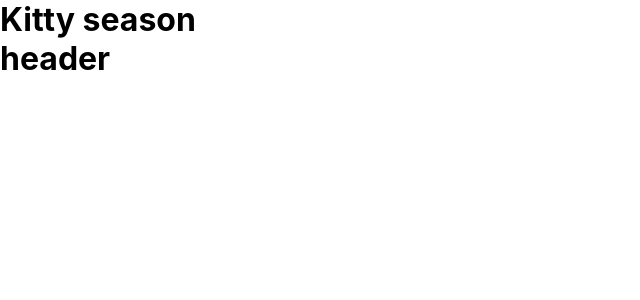
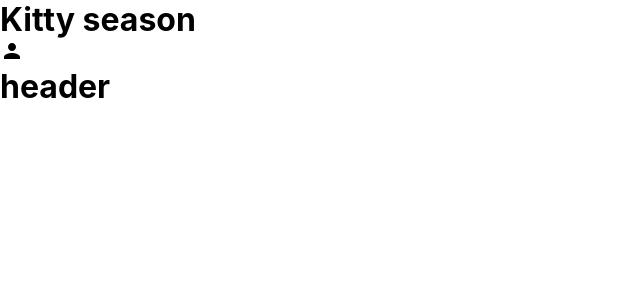
Before and after one commit to Elir-Mahad/tinder, a React (Create React App) app: page / in a window 1280 px wide. Shown: the top 300 px of the page, without its empty margins (0-640 px from the left). Built offline with nearby package versions, Linux system fonts and the light colour scheme.

Commit message:
added materiaul ui icons

```diff
--- a/package.json
+++ b/package.json
@@ -3,6 +3,8 @@
   "version": "0.1.0",
   "private": true,
   "dependencies": {
+    "@material-ui/core": "^4.11.0",
+    "@material-ui/icons": "^4.9.1",
     "@testing-library/jest-dom": "^4.2.4",
     "@testing-library/react": "^9.5.0",
     "@testing-library/user-event": "^7.2.1",
--- a/src/Header.js
+++ b/src/Header.js
@@ -1,9 +1,12 @@
 import React from "react";
 import "./Header.css";
+
+import PersonIcon from "@material-ui/icons/Person";
 
 function Header() {
 	return (
 		<div className="header">
+			<PersonIcon />
 			<h1>header</h1>
 		</div>
 	);
```
Also changed, not shown: 1 other file (tests, documents, lock files or other folders).
